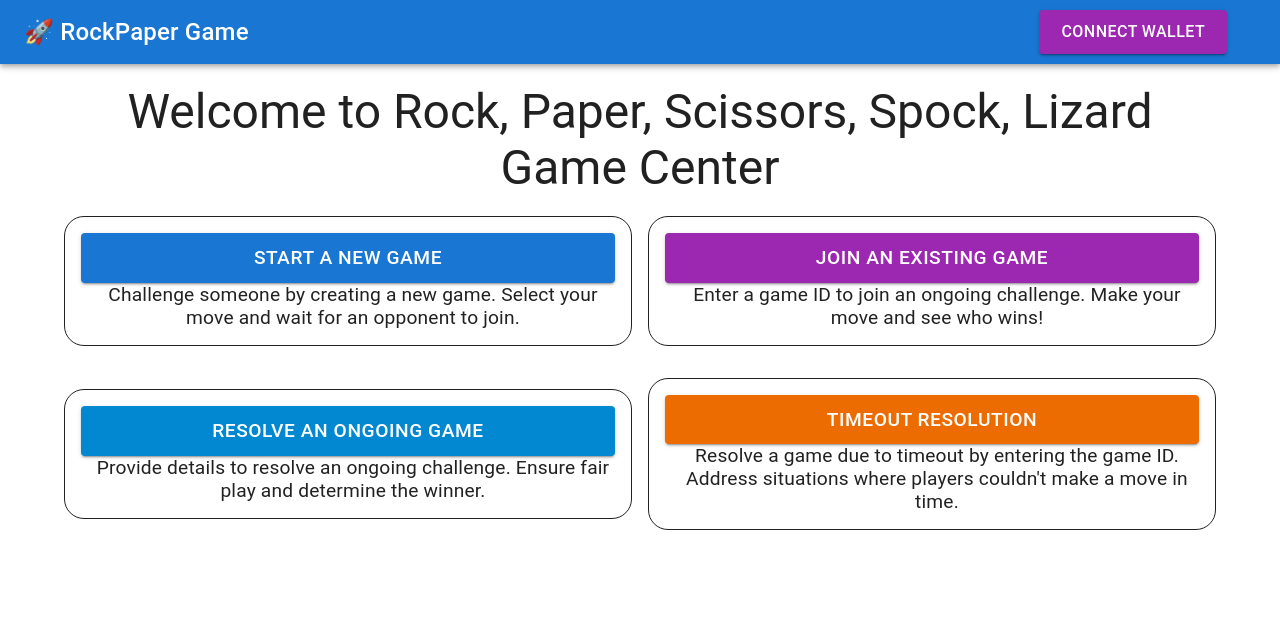
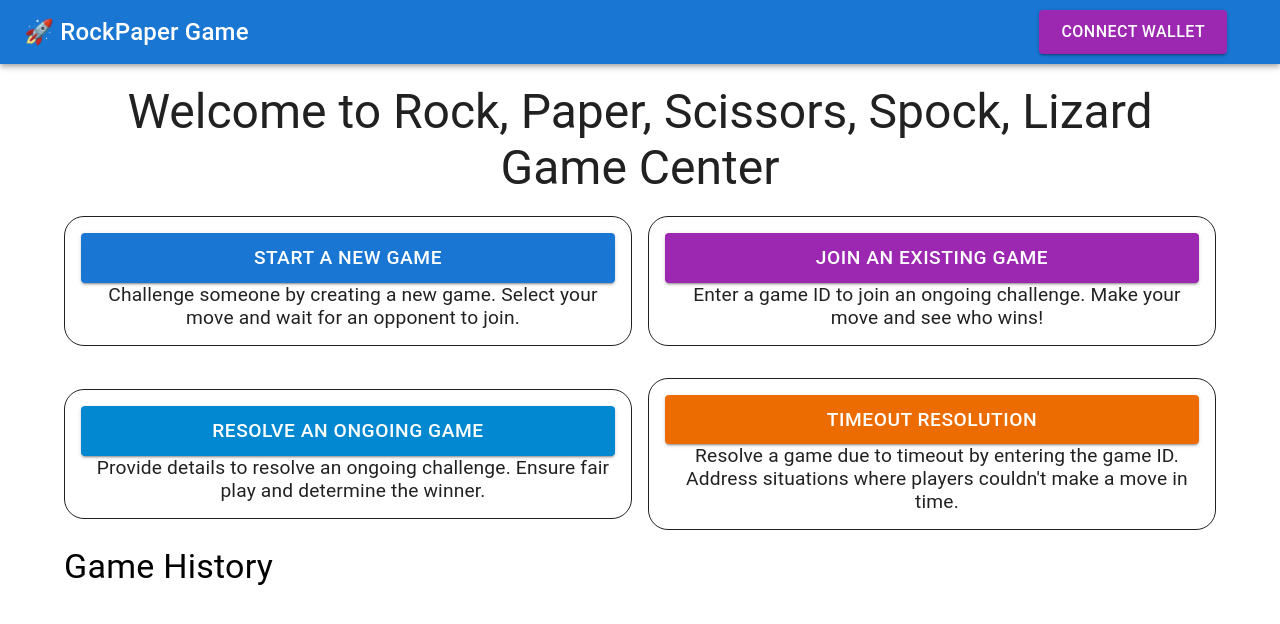
Before and after one commit to vishal5208/RPS, a React (Vite) app in the folder frontend/: page / in a window 1280 px wide. Shown: the top 624 px of the page. Built offline with nearby package versions, Linux system fonts and the light colour scheme.

Commit message:
updated card

```diff
--- a/frontend/src/components/GameHistory.jsx
+++ b/frontend/src/components/GameHistory.jsx
@@ -1,6 +1,6 @@
 import React, { useState, useEffect } from 'react';
 import { gameHistory, getContract } from './backendConnectors/rpsConnector';
-import { Card, CardContent, Typography } from '@mui/material';
+import { Card, CardContent, Typography, Divider } from '@mui/material';
 
 const GameHistory = () => {
     const [games, setGames] = useState([]);
@@ -56,21 +56,63 @@ const GameHistory = () => {
     }, [contractInstance]);
 
     const renderGameCards = () => {
-        return games.map((game, index) => (
-            <Card key={game.gameId} sx={{ marginBottom: 2, backgroundColor: '#f0f0f0' }}>
-                <CardContent>
-                    <Typography sx={{ marginBottom: 1, color: '#555555' }}>Game ID: {index}</Typography>
-                    <Typography sx={{ marginBottom: 1, color: '#555555' }}>Player 1: {game?.j1?.toString()}</Typography>
-                    <Typography sx={{ marginBottom: 1, color: '#555555' }}>Player 2: {game?.j2?.toString()}</Typography>
-                    <Typography sx={{ marginBottom: 1, color: '#777777' }}>Stake: {game?.stake?.toString()}</Typography>
-                    <Typography sx={{ color: '#777777' }}>Timeout: {game?.timeout?.toString()}</Typography>
-                </CardContent>
-            </Card>
+        const cardsPerRow = 3;
+
+        const chunkedGames = [];
+        for (let i = 0; i < games.length; i += cardsPerRow) {
+            chunkedGames.push(games.slice(i, i + cardsPerRow));
+        }
+
+        return chunkedGames.reverse().map((row, rowIndex) => (
+            <div key={rowIndex} style={{ display: 'flex', marginBottom: 16 }}>
+                {row.slice().reverse().map((game, colIndex) => (
+                    <div key={game.gameId} style={{ marginRight: colIndex < cardsPerRow - 1 ? 2 : 0 }}>
+                        <Card sx={{
+                            backgroundColor: '#2196F3',
+                            color: '#FFFFFF',
+                            borderRadius: 8,
+                            boxShadow: '0 2px 4px rgba(0, 0, 0, 0.1)'
+                        }}>
+                            <CardContent>
+                                <Typography variant="h6" sx={{ marginBottom: 1 }}>ID: {games.indexOf(game)}</Typography>
+                                <Divider sx={{ marginBottom: 1 }} />
+                                <Typography sx={{ marginBottom: 1 }}>P1: {truncateAddress(game?.j1?.toString())}</Typography>
+                                <Typography sx={{ marginBottom: 1 }}>P2: {truncateAddress(game?.j2?.toString())}</Typography>
+                                <Typography sx={{ marginBottom: 1 }}>Stake: {game?.stake?.toString()}</Typography>
+                                <Typography sx={{ marginBottom: 1 }}>Address: {truncateAddress(game?.address)}</Typography>
+                                <Typography sx={{ marginBottom: 1 }}>Timeout: {game?.timeout?.toString()}</Typography>
+                                <Typography sx={{ marginBottom: 1 }}>Last Action: {new Date(game?.lastAction * 1000).toLocaleString()}</Typography>
+                                <Typography sx={{ marginBottom: 1 }}>Resolved: {game?.resolved ? 'Yes' : 'No'}</Typography>
+                                {/* You may need to handle displaying c1Hash and c2 depending on their types */}
+                                {/* <Typography sx={{ marginBottom: 1 }}>c1Hash: {game?.c1Hash}</Typography> */}
+                                <Typography sx={{ marginBottom: 1 }}>c2: {game?.c2}</Typography>
+                            </CardContent>
+                        </Card>
+                    </div>
+                ))}
+            </div>
         ));
     };
 
 
-    return <div>{renderGameCards()}</div>;
+
+
+
+
+
+
+    const truncateAddress = (address) => {
+
+        if (address && address.length > 7) {
+            return `${address.substring(0, 3)}...${address.substring(address.length - 4)}`;
+        }
+        return address;
+    };
+
+    return <div>
+        <Typography variant="h4" sx={{ marginBottom: 2, color: 'black' }}>Game History </Typography>
+        {renderGameCards()}
+    </div>;
 };
 
 export default GameHistory;
```
